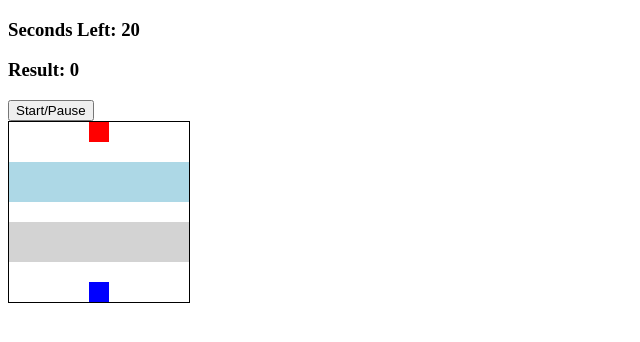
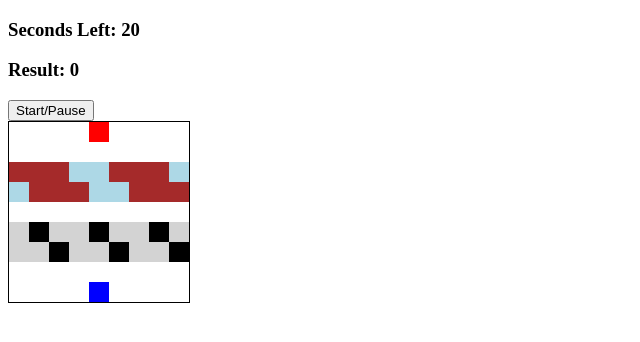
Before and after one commit to SoumyaKumbar1096/Frogger, a plain HTML site: page index.html in a window 1280 px wide. Shown: the whole page, without its empty margins (0-640 px from the left). Drawn offline with Linux system fonts and the light colour scheme.

Commit message:
Create and move Logs and Cars

```diff
--- a/app.js
+++ b/app.js
@@ -2,3 +2,124 @@ const timeLeftDisplay = document.querySelector('#time-left')
 const resultDisplay = document.querySelector('#result')
 const startPauseButton = document.querySelector('#start-pause-button')
 const squares = document.querySelectorAll('.grid div')
+const logsleft = document.querySelectorAll('.log-left')
+const logsRight = document.querySelectorAll('.log-right')
+const carsLeft = document.querySelectorAll('.car-left')
+const carsRight = document.querySelectorAll('.car-right')
+
+let currentIndex = 76
+const width = 9
+
+function moveFrog(e) {
+
+    squares[currentIndex].classList.remove('frog')
+    switch(e.key) {
+        case 'ArrowLeft' :
+            if (currentIndex % width !== 0) currentIndex -= 1
+            break
+        case 'ArrowRight' :
+            if (currentIndex % width < width-1) currentIndex += 1
+            break
+        case 'ArrowUp' :
+            if (currentIndex - width >= 0) currentIndex -= width
+            break
+        case 'ArrowDown' :
+            if (currentIndex + width < width*width) currentIndex += width
+            break
+    }
+    squares[currentIndex].classList.add('frog')
+}
+document.addEventListener('keyup', moveFrog)
+
+function autoMoveElements() {
+    logsleft.forEach(logLeft => moveLogLeft(logLeft))
+    logsRight.forEach(logRight => moveLogRight(logRight))
+    carsLeft.forEach(carLeft => moveCarLeft(carLeft))
+    carsRight.forEach(carRight => moveCarRight(carRight))
+}
+
+function moveLogLeft(logLeft) {
+    switch(true) {
+        case logLeft.classList.contains('l1'):
+            logLeft.classList.remove('l1')
+            logLeft.classList.add('l2')
+            break;
+        case logLeft.classList.contains('l2'):
+            logLeft.classList.remove('l2')
+            logLeft.classList.add('l3')
+            break;
+        case logLeft.classList.contains('l3'):
+            logLeft.classList.remove('l3')
+            logLeft.classList.add('l4')
+            break;
+        case logLeft.classList.contains('l4'):
+            logLeft.classList.remove('l4')
+            logLeft.classList.add('l5')
+            break;
+        case logLeft.classList.contains('l5'):
+            logLeft.classList.remove('l5')
+            logLeft.classList.add('l1')
+            break;
+    }
+}
+
+function moveLogRight(logRight) {
+    switch(true) {
+        case logRight.classList.contains('l5'):
+            logRight.classList.remove('l5')
+            logRight.classList.add('l4')
+            break;
+        case logRight.classList.contains('l4'):
+            logRight.classList.remove('l4')
+            logRight.classList.add('l3')
+            break;
+        case logRight.classList.contains('l3'):
+            logRight.classList.remove('l3')
+            logRight.classList.add('l2')
+            break;
+        case logRight.classList.contains('l2'):
+            logRight.classList.remove('l2')
+            logRight.classList.add('l1')
+            break;
+        case logRight.classList.contains('l1'):
+            logRight.classList.remove('l1')
+            logRight.classList.add('l5')
+            break;
+    }
+}
+
+function moveCarLeft(carLeft){
+    switch(true) {
+        case carLeft.classList.contains('c1'):
+            carLeft.classList.remove('c1')
+            carLeft.classList.add('c2')
+            break;
+        case carLeft.classList.contains('c2'):
+            carLeft.classList.remove('c2')
+            carLeft.classList.add('c3')
+            break;
+        case carLeft.classList.contains('c3'):
+            carLeft.classList.remove('c3')
+            carLeft.classList.add('c1')
+            break;
+    }
+}
+
+function moveCarRight(carRight){
+    switch(true) {
+        case carRight.classList.contains('c1'):
+            carRight.classList.remove('c1')
+            carRight.classList.add('c3')
+            break;
+        case carRight.classList.contains('c2'):
+            carRight.classList.remove('c2')
+            carRight.classList.add('c1')
+            break;
+        case carRight.classList.contains('c3'):
+            carRight.classList.remove('c3')
+            carRight.classList.add('c2')
+            break;
+    }
+}
+
+setInterval(autoMoveElements, 1000)
--- a/index.html
+++ b/index.html
@@ -32,25 +32,25 @@
             <div></div>
             <div></div>
             <div></div>
-            <div class="log-left"></div>
-            <div class="log-left"></div>
-            <div class="log-left"></div>
-            <div class="log-left"></div>
-            <div class="log-left"></div>
-            <div class="log-left"></div>
-            <div class="log-left"></div>
-            <div class="log-left"></div>
-            <div class="log-left"></div>
+            <div class="log-left l1"></div>
+            <div class="log-left l2"></div>
+            <div class="log-left l3"></div>
+            <div class="log-left l4"></div>
+            <div class="log-left l5"></div>
+            <div class="log-left l1"></div>
+            <div class="log-left l2"></div>
+            <div class="log-left l3"></div>
+            <div class="log-left l4"></div>
 
-            <div class="log-right"></div>
-            <div class="log-right"></div>
-            <div class="log-right"></div>
-            <div class="log-right"></div>
-            <div class="log-right"></div>
-            <div class="log-right"></div>
-            <div class="log-right"></div>
-            <div class="log-right"></div>
-            <div class="log-right"></div>
+            <div class="log-right l5"></div>
+            <div class="log-right l1"></div>
+            <div class="log-right l2"></div>
+            <div class="log-right l3"></div>
+            <div class="log-right l4"></div>
+            <div class="log-right l5"></div>
+            <div class="log-right l1"></div>
+            <div class="log-right l2"></div>
+            <div class="log-right l3"></div>
 
             <div></div>
             <div></div>
@@ -62,25 +62,25 @@
             <div></div>
             <div></div>
 
-            <div class="car-left"></div>
-            <div class="car-left"></div>
-            <div class="car-left"></div>
-            <div class="car-left"></div>
-            <div class="car-left"></div>
-            <div class="car-left"></div>
-            <div class="car-left"></div>
-            <div class="car-left"></div>
-            <div class="car-left"></div>
+            <div class="car-left c1"></div>
+            <div class="car-left c2"></div>
+            <div class="car-left c3"></div>
+            <div class="car-left c1"></div>
+            <div class="car-left c2"></div>
+            <div class="car-left c3"></div>
+            <div class="car-left c1"></div>
+            <div class="car-left c2"></div>
+            <div class="car-left c3"></div>
 
-            <div class="car-right"></div>
-            <div class="car-right"></div>
-            <div class="car-right"></div>
-            <div class="car-right"></div>
-            <div class="car-right"></div>
-            <div class="car-right"></div>
-            <div class="car-right"></div>
-            <div class="car-right"></div>
-            <div class="car-right"></div>
+            <div class="car-right c1"></div>
+            <div class="car-right c2"></div>
+            <div class="car-right c3"></div>
+            <div class="car-right c1"></div>
+            <div class="car-right c2"></div>
+            <div class="car-right c3"></div>
+            <div class="car-right c1"></div>
+            <div class="car-right c2"></div>
+            <div class="car-right c3"></div>
 
             <div></div>
             <div></div>
--- a/styles.css
+++ b/styles.css
@@ -24,7 +24,26 @@
     background-color: lightblue;
 }
 
-.car-left,
-.car-right {
+.frog {
+    background-color: green;
+}
+
+.l1,
+.l2,
+.l3 {
+    background-color: brown;
+}
+
+.l5,
+.l4 {
+    background-color: lightblue;
+}
+
+.c1 {
+    background-color: black;
+}
+
+.c2,
+.c3 {
     background-color: lightgrey;
 }
```
